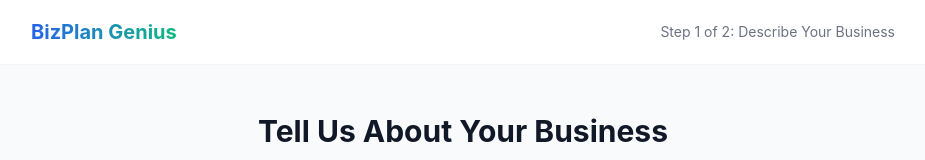
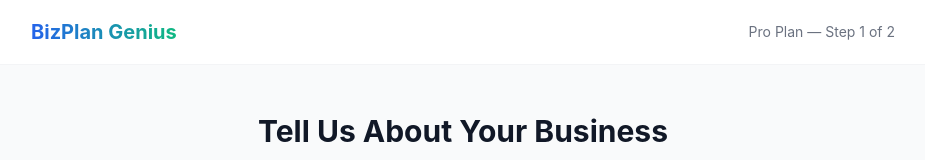
Before and after one commit to eadrianene-code/bizplangenius, a Next.js app in the folder bizplanai/: page /generate in a window 1280 px wide. Shown: the top 160 px of the page, without its empty margins (177-1102 px from the left). Built offline with nearby package versions, Linux system fonts and the light colour scheme.

Commit message:
Update generate page for two-tier pricing (Starter $29 / Pro $49)

```diff
--- a/bizplanai/src/app/generate/page.tsx
+++ b/bizplanai/src/app/generate/page.tsx
@@ -27,6 +27,10 @@ export default function GeneratePage() {
   });
   const [loading, setLoading] = useState(false);
   const [error, setError] = useState('');
+  const planType = typeof window !== 'undefined' ? (new URLSearchParams(window.location.search).get('plan') || 'pro') : 'pro';
+  const isStarter = planType === 'starter';
+  const price = isStarter ? 29 : 49;
+  const planLabel = isStarter ? 'Starter' : 'Pro';
 
   const update = (field: keyof FormData, value: string) => setForm(prev => ({ ...prev, [field]: value }));
 
@@ -39,7 +43,7 @@ export default function GeneratePage() {
       const res = await fetch('/api/checkout', {
         method: 'POST',
         headers: { 'Content-Type': 'application/json' },
-        body: JSON.stringify(form),
+        body: JSON.stringify({ ...form, planType }),
       });
 
       const data = await res.json();
@@ -61,7 +65,7 @@ export default function GeneratePage() {
       <header className="bg-white border-b border-gray-100">
         <div className="max-w-4xl mx-auto px-4 h-16 flex items-center justify-between">
           <a href="/" className="text-xl font-bold text-gradient">BizPlan Genius</a>
-          <span className="text-sm text-gray-500">Step 1 of 2: Describe Your Business</span>
+          <span className="text-sm text-gray-500">{planLabel} Plan — Step 1 of 2</span>
         </div>
       </header>
 
@@ -192,7 +196,7 @@ export default function GeneratePage() {
               disabled={loading}
               className="w-full px-8 py-4 bg-brand-600 text-white font-bold rounded-xl hover:bg-brand-700 transition shadow-lg shadow-brand-600/25 text-lg disabled:opacity-60 disabled:cursor-not-allowed"
             >
-              {loading ? 'Processing...' : 'Continue to Payment — $49'}
+              {loading ? 'Processing...' : `Continue to Payment — $${price}`}
             </button>
             <div className="flex items-center justify-center gap-4 mt-4 text-sm text-gray-500">
               <span className="flex items-center gap-1">
```
